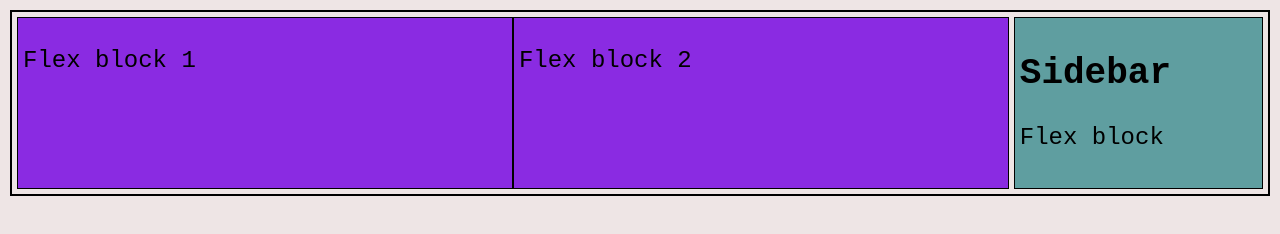
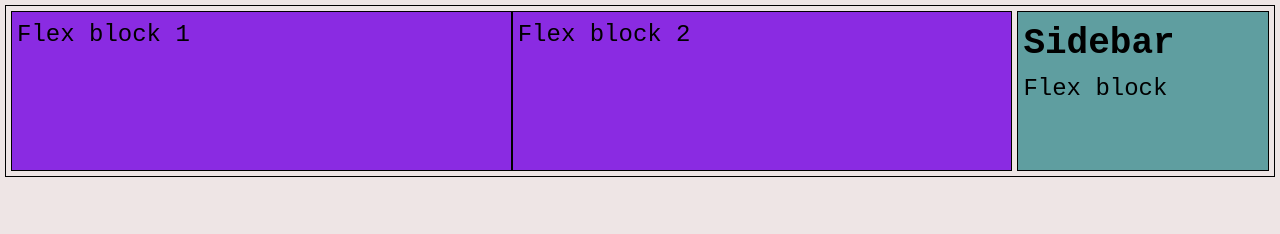
Before and after one commit to SergeyTolkachev/Front_task_11, a plain HTML site: page index.html in a window 1280 px wide. Drawn offline with Linux system fonts and the light colour scheme.

Commit message:
fix problems

```diff
--- /dev/null
+++ b/scss/_reset.scss
@@ -0,0 +1,51 @@
+*,
+*::before,
+*::after {
+  box-sizing: border-box;
+}
+
+ul,
+ol {
+  padding: 0;
+}
+
+body,
+h1,
+h2,
+h3,
+h4,
+p,
+ul,
+ol,
+li,
+figure,
+figcaption,
+blockquote,
+dl,
+dd {
+  margin: 0;
+}
+
+body {
+  min-height: 100vh;
+  scroll-behavior: smooth;
+  text-rendering: optimizeSpeed;
+  line-height: 1.5;
+}
+
+ul,
+ol {
+  list-style: none;
+}
+
+img {
+  max-width: 100%;
+  display: block;
+}
+
+input,
+button,
+textarea,
+select {
+  font: inherit;
+}
--- a/scss/main.scss
+++ b/scss/main.scss
@@ -1,3 +1,5 @@
+@import 'reset';
+
 body {
     font-family: 'Robot Mono', monospace;
     margin: 0;
@@ -11,52 +13,45 @@ body {
 }
 
 .flex__section {
-    margin: 10px;
+    margin: 5px;
     padding: 5px;
-    border: 2px solid black;
-    @media (min-width: 581px){
+    border: 1px solid black;
+    @media (min-width: 581px) {
         display: flex;
         flex-wrap: wrap;
     }
-}
-
-.flex__section__blocks {
-
-    @media (min-width: 581px){
+    &__blocks {
+        @media (min-width: 581px) {
             display: flex;
             flex-wrap: wrap;
             width: calc(70% - 5px);
             margin-right: 5px;
         }
-
         @media (min-width: 1024px) {
             width: calc(80% - 5px);
         }
-
         div {
             background-color: blueviolet;
             min-height: 160px;
             border: 1px solid black;
             padding: 5px;
-
-        @media (min-width: 581px){
+            @media (min-width: 581px) {
                 width: 100%;
             }
             @media (min-width: 1024px) {
-            width: calc(100%/2 - 12px);
+                width: calc(100%/2);
             }
         }
     }
-
     aside {
         background-color: cadetblue;
         padding: 5px;
         border: 1px solid black;
-
-        @media (min-width: 581px){
-            width: calc(30% - 12px);
+        @media (min-width: 581px) {
+            width: 30%;
         }
-        @media (min-width: 1024px){
-            width: calc(20% - 12px);
+        @media (min-width: 1024px) {
+            width: 20%;
         }
     }
+}
```
Also changed, not shown: css/main.css, 1 other file. Lines whose indentation alone changed are shown as unchanged.
